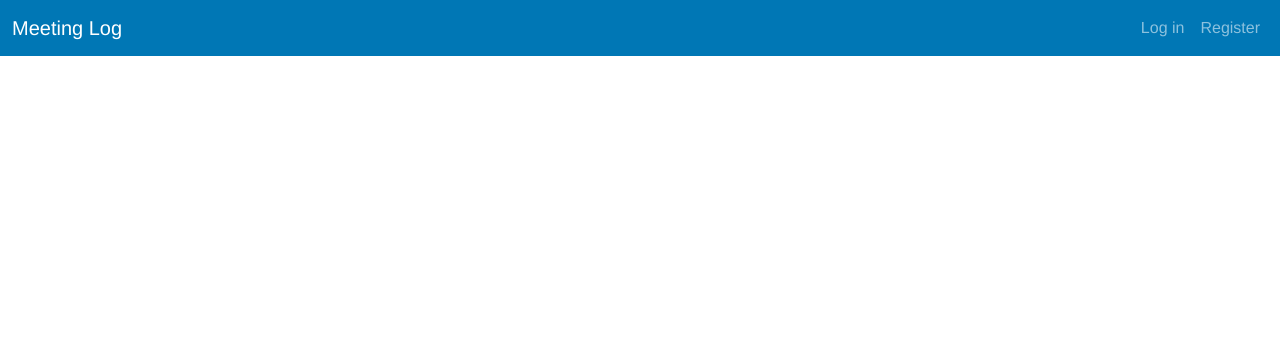
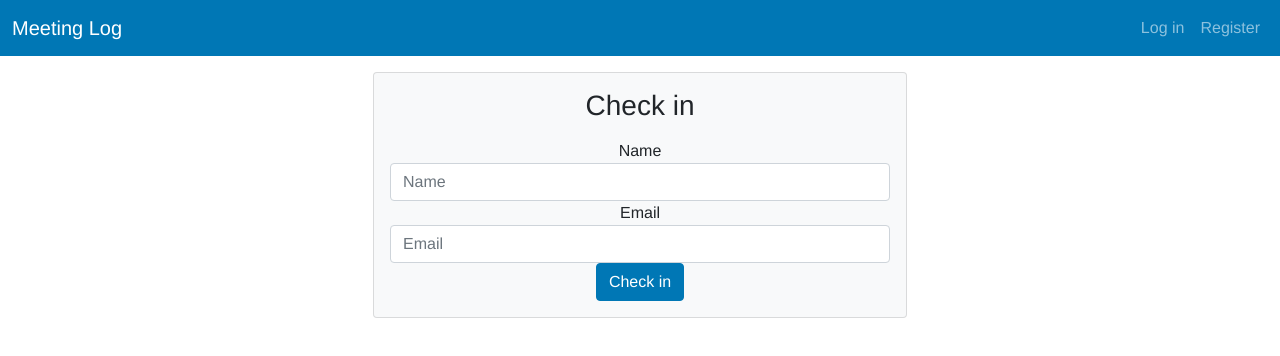
Before and after one commit to TheDutchSean/vue3-firebase-course, a Vue app: page /checkin/1/1 in a window 1280 px wide. Shown: the top 356 px of the page. Built offline with nearby package versions, Linux system fonts and the light colour scheme; no server answers; the database is empty.

Commit message:
20220914 einde dag

```diff
--- a/src/App.vue
+++ b/src/App.vue
@@ -1,7 +1,7 @@
 <template>
   <div id="app">
     <navigation :user="user" @logout="logOut"/>
-    <router-view class="container" :user="user" :meetings="meetings" @logout="logOut" @addMeeting="addMeeting" />
+    <router-view class="container" :user="user" :meetings="meetings" :error="error" @logout="logOut" @addMeeting="addMeeting" @deleteMeeting="deleteMeeting" @checkIn="checkIn"/>
   </div>
   <!-- <button
     @mouseup="getDoc()"
@@ -12,7 +12,7 @@
 // imports
 import navigation from "@/components/Navigation"
 import { getAuth, signOut, onAuthStateChanged } from "firebase/auth";
-import { doc, setDoc, getDocs, collection, serverTimestamp, onSnapshot } from "firebase/firestore";
+import { doc, setDoc, getDocs, collection, serverTimestamp, onSnapshot, deleteDoc, updateDoc, arrayUnion } from "firebase/firestore";
 import db from "@/db.js"
 
 
@@ -57,11 +57,20 @@ export default {
           // get user meetings docs
           // https://firebase.google.com/docs/firestore/query-data/listen
           onSnapshot(collection(db, "users", this.user.uid, `meetings`), (snapShot) => {
+            const snapData = [];
             snapShot.forEach( doc => {
-              this.meetings.push({
+              snapData.push({
                 id: doc.id,
                 name: doc.data().name
               });
+            });
+            this.meetings = snapData.sort((a, b) => {
+               if (a.name.toLowerCase() < b.name.toLowerCase()){
+                return -1;
+               }
+               else{
+                return 1;
+               }
             });
           });
 
@@ -141,6 +150,34 @@ export default {
       const colletions = await getDocs(collection(db, "users", this.user.uid, "meetings"));
       console.log(colletions.docs.length)
 
+    },
+    async deleteMeeting(payload){
+
+      // https://firebase.google.com/docs/firestore/manage-data/delete-data
+      try{
+        await deleteDoc(doc(db, "users", this.user.uid, "meetings", payload))
+      }
+      catch(e){
+        // to do on error
+        console.warn(e)
+      }
+    },
+    async checkIn(payload){
+      try{
+        const date = new Date();
+        // https://firebase.google.com/docs/firestore/manage-data/add-data
+        await updateDoc(doc(db, "users", payload.userID, "meetings", payload.meetingID), {
+          attendees : arrayUnion({
+            displayName: payload.displayName,
+            email: payload.email,
+            joinDate: date.toLocaleString()
+          })
+        });
+        this.$router.push("/")
+      }
+      catch(e){
+        this.error.code = "Sorry, no such meeting"
+      }
     }
   // end methods
   }
--- a/src/router/index.js
+++ b/src/router/index.js
@@ -3,7 +3,8 @@ import Home from "../views/Home.vue";
 import Login from "../views/Login.vue";
 import Meetings from "../views/Meetings.vue";
 import Register from "../views/Register.vue";
-
+import CheckIn from "@/views/CheckIn.vue"
+import Attendees from "@/views/Attendees.vue"
 
 const routes = [
   {
@@ -25,6 +26,16 @@ const routes = [
     path: "/register",
     name: "Register",
     component: Register,
+  },
+  {
+    path: "/checkin/:userID/:meetingID",
+    name: "CheckIn",
+    component: CheckIn,
+  },
+  {
+    path: "/attendees/:userID/:meetingID",
+    name: "Attendees",
+    component: Attendees,
   },
 
   // https://router.vuejs.org/guide/migration/#removed-star-or-catch-all-routes
--- /dev/null
+++ b/src/views/Attendees.vue
@@ -0,0 +1,69 @@
+<template>
+  <div class="container mt-4">
+    <div class="row justify-content-center">
+      <div
+        class="col-8 col-sm-6 col-md-4 col-lg-3 mb-2 p-0 px-1"
+        v-for="attendee in attendees" :key="attendee.joinDate"
+      >
+        <div class="card">
+          <div class="card-body px-3 py-2 d-flex align-items-center justify-content-center">
+            <div>{{attendee.displayName}}</div>
+          </div>
+        </div>
+      </div>
+    </div>
+  </div>
+</template>
+
+<script>
+import { doc, /*collection, */ onSnapshot } from "firebase/firestore";
+import db from "@/db.js"
+
+export default {
+  name: "Attendees",
+  components: {
+  // HelloWorld,
+  },
+  props: [],
+  data(){
+      return{
+        attendees:[],
+        userID: this.$route.params.userID,
+        meetingID: this.$route.params.meetingID
+      }
+  },
+  mounted() {
+
+              // get user meetings docs
+          // https://firebase.google.com/docs/firestore/query-data/listen
+          onSnapshot(doc(db, "users", this.userID, `meetings`, this.meetingID), (snapShot) => {
+            console.log(snapShot.data().attendees);
+            // const snapData = snapShot.data().attendees;
+            // snapShot.forEach( doc => {
+            //   snapData.push({
+            //     id: doc.id,
+            //     name: doc.data().name
+            //   });
+            // });
+            this.attendees = snapShot.data().attendees.sort((a, b) => {
+               if (a.displayName.toLowerCase() < b.displayName.toLowerCase()){
+                return -1;
+               }
+               else{
+                return 1;
+               }
+            });
+          console.log(this.attendees)
+          });
+
+  },
+  methods:{
+
+  // end methods
+  }
+}
+</script>
+
+<style>
+
+</style>
--- /dev/null
+++ b/src/views/CheckIn.vue
@@ -0,0 +1,85 @@
+<template>
+  <form class="mt-3" @submit.prevent="handleCheckIn">
+    <div class="container">
+      <div class="row justify-content-center">
+        <div class="col-lg-6">
+          <div class="card bg-light">
+            <div class="card-body">
+              <h3 class="font-weight-light mb-3">Check in</h3>
+              <section class="form-group">
+                <div class="col-12 alert alert-danger px-3" v-if="error.code">
+                  {{error.code}}
+                </div>
+                <label
+                  class="form-control-label sr-only"
+                  for="displayName"
+                >Name</label>
+                <input
+                  required
+                  class="form-control"
+                  type="text"
+                  placeholder="Name"
+                  v-model="displayName"
+                />
+              </section>
+              <section class="form-group">
+                <label
+                  class="form-control-label sr-only"
+                  for="Email"
+                >Email</label>
+                <input
+                  required
+                  class="form-control"
+                  type="email"
+                  placeholder="Email"
+                  v-model="email"
+                />
+              </section>
+              <div class="form-group text-right mb-0">
+                <button
+                  class="btn btn-primary"
+                  type="submit"
+                  @mouseup="handleCheckIn"
+                >Check in</button>
+              </div>
+            </div>
+          </div>
+        </div>
+      </div>
+    </div>
+  </form>
+</template>
+
+<script>
+
+export default {
+  name: "CheckIn",
+  props: ["error"],
+  data(){
+      return{
+        displayName: null,
+        email: null
+      }
+  },
+  mounted() {
+
+  },
+  methods:{
+    handleCheckIn(){
+      this.$emit("checkIn", {
+        userID : this.$route.params.userID,
+        meetingID : this.$route.params.meetingID,
+        displayName : this.displayName,
+        email : this.email
+      });
+      this.displayName = null;
+      this.email = null;
+    }
+  // end methods
+  }
+}
+</script>
+
+<style>
+
+</style>
--- a/src/views/Meetings.vue
+++ b/src/views/Meetings.vue
@@ -59,6 +59,7 @@
                 <button
                   class="btn btn-sm btn-outline-secondary"
                   title="Delete Meeting"
+                  @mouseup="$emit('deleteMeeting', item.id)"
                 >
                   <font-awesome-icon icon="trash"></font-awesome-icon>
                 </button>
@@ -66,7 +67,7 @@
                 <router-link
                   class="btn btn-sm btn-outline-secondary"
                   title="Check In"
-                  to="/"
+                  :to="`/checkin/${user.uid}/${item.id}`"
                 >
                   <font-awesome-icon icon="link"></font-awesome-icon>
                 </router-link>
@@ -74,7 +75,7 @@
                 <router-link
                   class="btn btn-sm btn-outline-secondary"
                   title="Attendees"
-                  to="/"
+                  :to="`/attendees/${user.uid}/${item.id}`"
                 >
                   <font-awesome-icon icon="list-ul"></font-awesome-icon>
                 </router-link>
@@ -116,6 +117,7 @@ export default {
         this.meetingName = null;
         this.$refs.meetingName.focus();
     }
+  // end methods
   }
 }
 </script>
```
